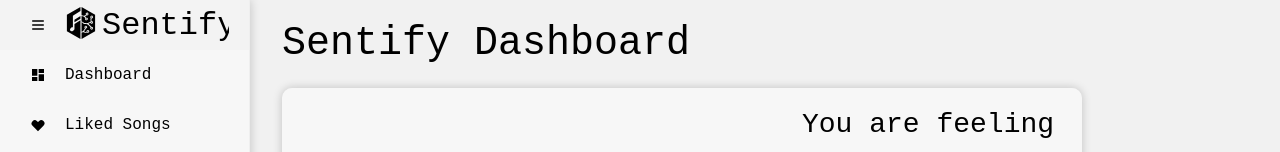
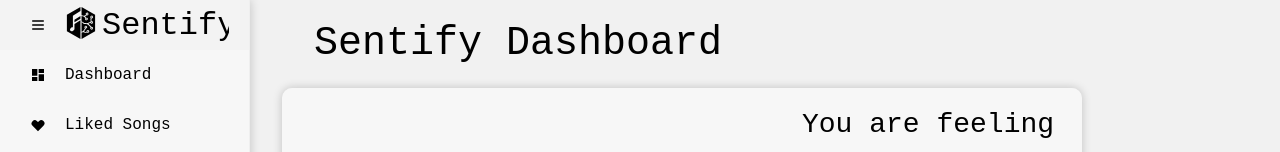
Before and after one commit to galileoandthestars/Sentify, a React (Create React App) app in the folder frontend/: page /dashboard in a window 1280 px wide. Shown: the top 152 px of the page. Built offline with nearby package versions, Linux system fonts and the light colour scheme; no server answers.

Commit message:
Included the SongPlayer component.

```diff
--- a/frontend/src/components/DashBoardLayout.js
+++ b/frontend/src/components/DashBoardLayout.js
@@ -8,12 +8,13 @@
 import { MdDashboard } from 'react-icons/md';
 import { CgProfile } from 'react-icons/cg';
 import { PredictionLayout } from './PredictionLayout';
+import { SongPlayer } from './SongPlayer';
 
 export const DashBoardLayout = () => {
     const { collapseSidebar } = useProSidebar();
 
     return (
-        <div style={{ display: 'flex', height: '100vh', color: '#000000', fontFamily: 'monospace', border: 'none' }}>
+        <div style={{ display: 'flex', height: '100vh', width: '100vw', color: '#000000', fontFamily: 'monospace', border: 'none' }}>
             <Sidebar style={{ height: "100vh", transition: '700', boxShadow: '0px 0px 10px rgba(0, 0, 0, 0.2)' }}>
                 <Menu >
                     <MenuItem
@@ -39,14 +40,15 @@
 
             </Sidebar>
             <main>
-                <h1 style={{ color: '#000000', marginLeft: "2rem", marginTop: "20px" }}>
+                <h1 style={{ color: '#000000', marginLeft: "4rem", marginTop: "20px" }}>
                     Sentify Dashboard
                 </h1>
-                <div style={{ width: '300px', height: '400px' }}>
+
+                <div className='dashboard-container'>
                     <PredictionLayout />
-
+                    <SongPlayer />
                 </div>
-            </main>
-        </div>
+            </main >
+        </div >
     );
 }
```
